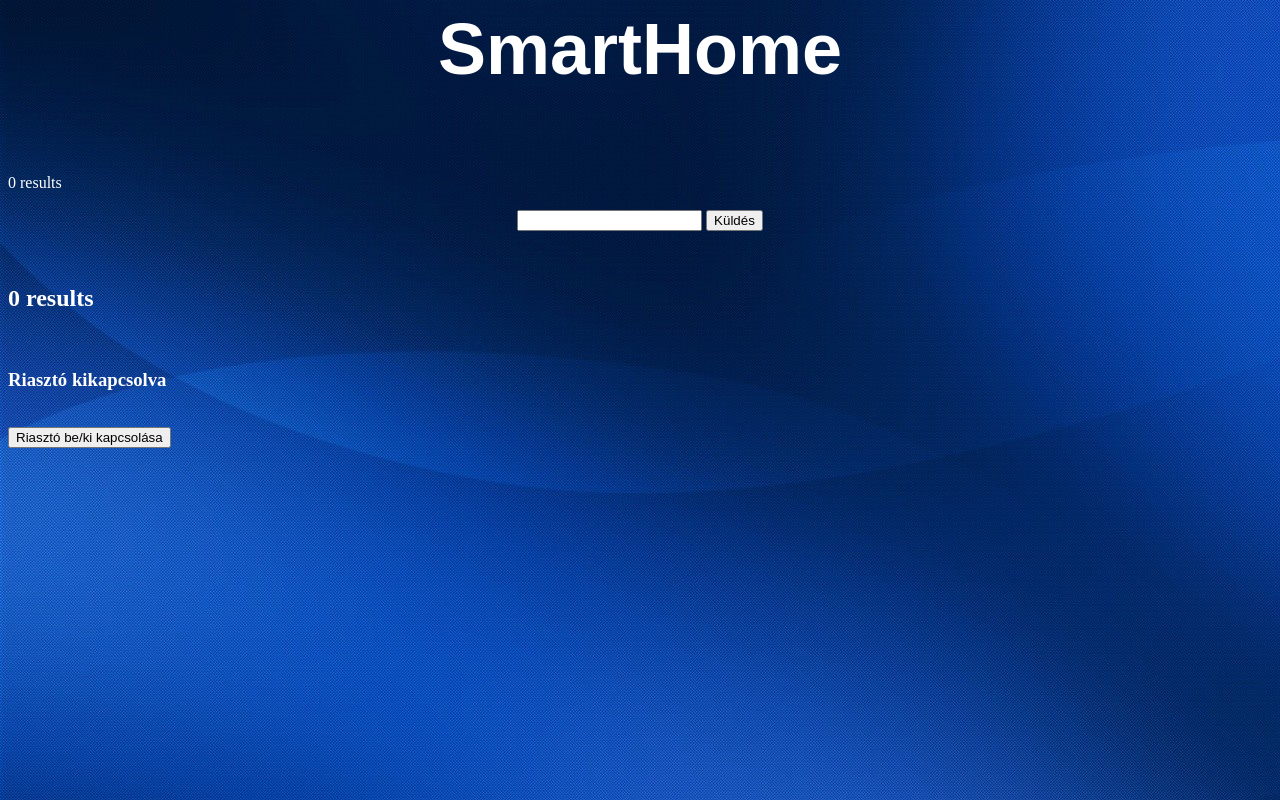
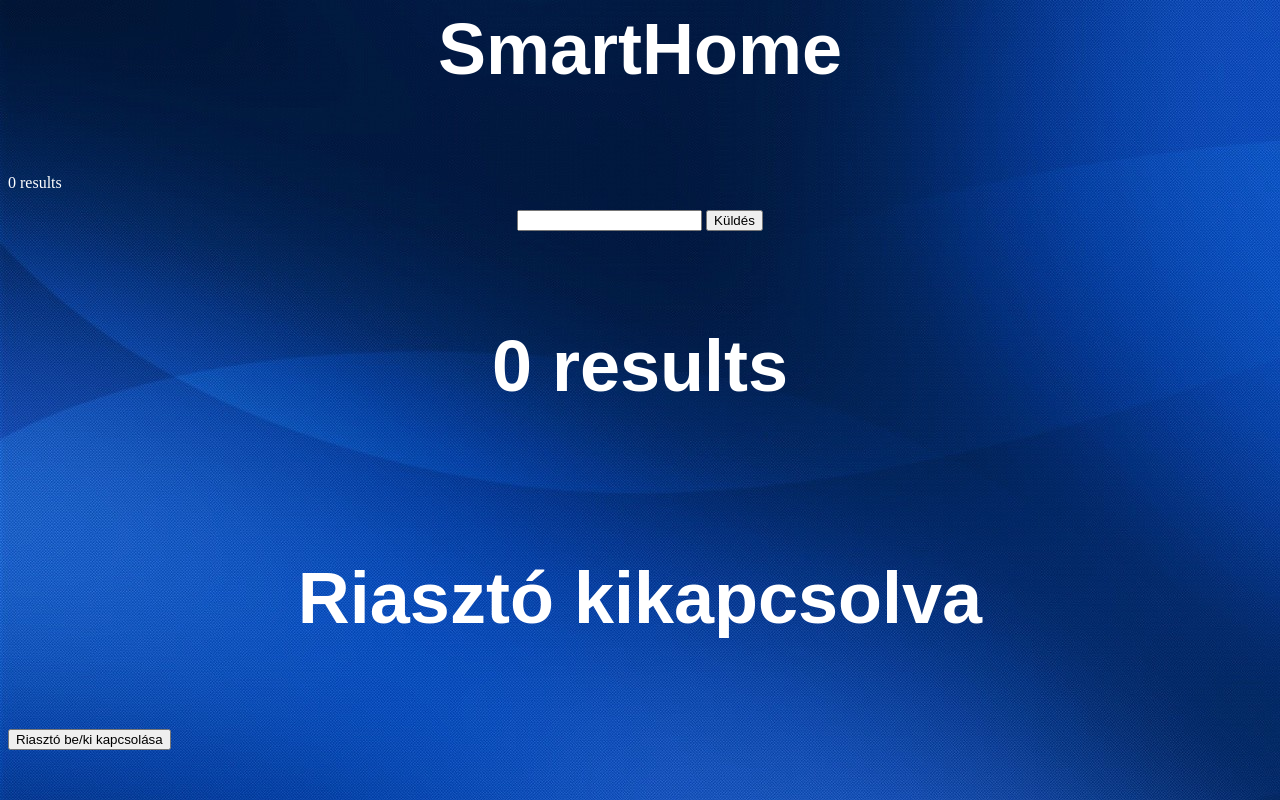
Before and after one commit to LeviG9901/Smart-Home, a PHP site: page / in a window 1280 px wide. Run offline with PHP 8.4, Linux system fonts and the light colour scheme; data that the repository does not hold is empty.

Commit message:
Update asd.css

```diff
--- a/save/asd.css
+++ b/save/asd.css
@@ -3,7 +3,7 @@ body {
 	color:white;
 }
 
-h1 {
+h1,h2,h3 {
 	color: white;
 	text-align:center;
 	font-size:72px;
```
